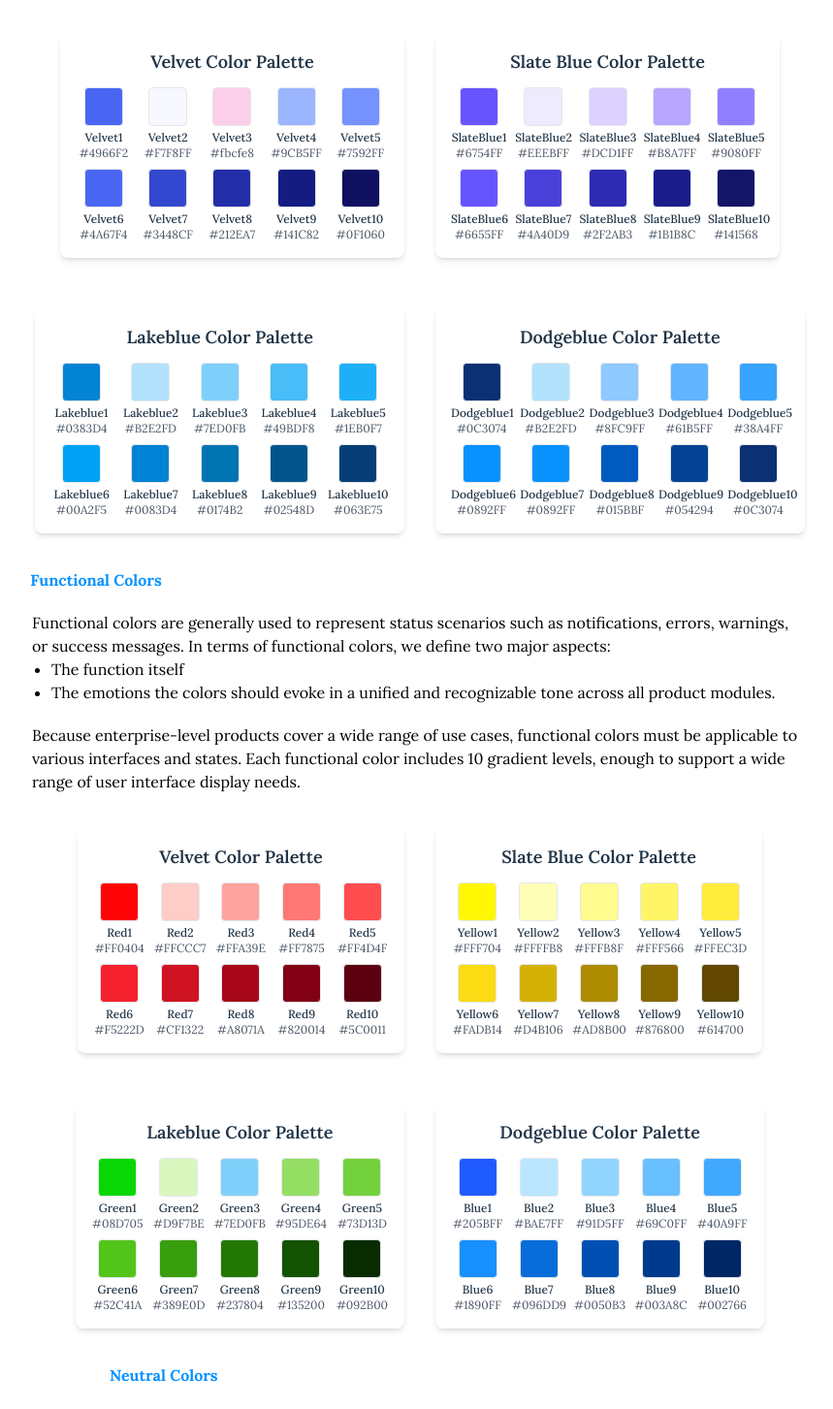
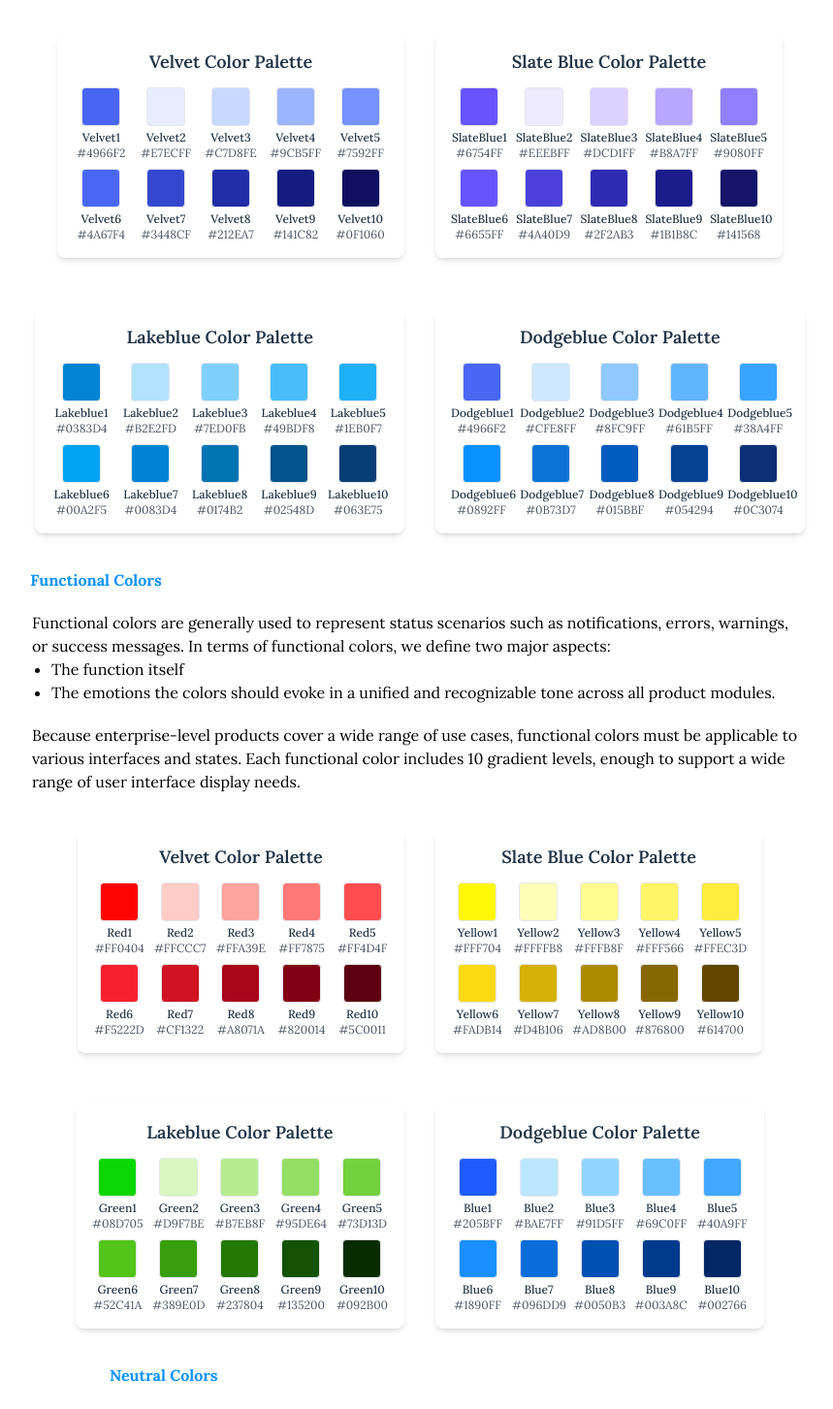
Before and after one commit to benni-oss/Tugas-Noni, a React (Vite) app: page /color in a window 1280 px wide. Shown: the part 1459-2912 px from the top of the page at 97% size, without its empty margins (207-1066 px from the left). Built offline with nearby package versions, Linux system fonts and the light colour scheme.

Commit message:
Deskripsi perubahan

```diff
--- a/src/components/Color/Color.jsx
+++ b/src/components/Color/Color.jsx
@@ -43,8 +43,8 @@ function Color()
   // Data color palettes
   const velvetPalette = [
     { name: "Velvet1", hex: "#4966F2" },
-    { name: "Velvet2", hex: "#F7F8FF  " },
-    { name: "Velvet3", hex: "#fbcfe8" },
+    { name: "Velvet2", hex: "#E7ECFF  " },
+    { name: "Velvet3", hex: "#C7D8FE" },
     { name: "Velvet4", hex: "#9CB5FF  " },
     { name: "Velvet5", hex: "#7592FF" },
     { name: "Velvet6", hex: "#4A67F4" },
@@ -82,13 +82,13 @@ function Color()
   ];
 
   const Dodgeblue = [
-    { name: "Dodgeblue1", hex: "#0C3074" },
-    { name: "Dodgeblue2", hex: "#B2E2FD" },
+    { name: "Dodgeblue1", hex: "#4966F2" },
+    { name: "Dodgeblue2", hex: "#CFE8FF" },
     { name: "Dodgeblue3", hex: "#8FC9FF" },
     { name: "Dodgeblue4", hex: "#61B5FF    " },
     { name: "Dodgeblue5", hex: "#38A4FF" },
     { name: "Dodgeblue6", hex: "#0892FF" },
-    { name: "Dodgeblue7", hex: "#0892FF" },
+    { name: "Dodgeblue7", hex: "#0B73D7" },
     { name: "Dodgeblue8", hex: "#015BBF" },
     { name: "Dodgeblue9", hex: "#054294" },
     { name: "Dodgeblue10", hex: "#0C3074" }
@@ -127,7 +127,7 @@ function Color()
   const Green = [
     { name: "Green1", hex: "#08D705" },
     { name: "Green2", hex: "#D9F7BE" },
-    { name: "Green3", hex: "#7ED0FB" },
+    { name: "Green3", hex: "#B7EB8F" },
     { name: "Green4", hex: "#95DE64    " },
     { name: "Green5", hex: "#73D13D" },
     { name: "Green6", hex: "#52C41A" },
```
